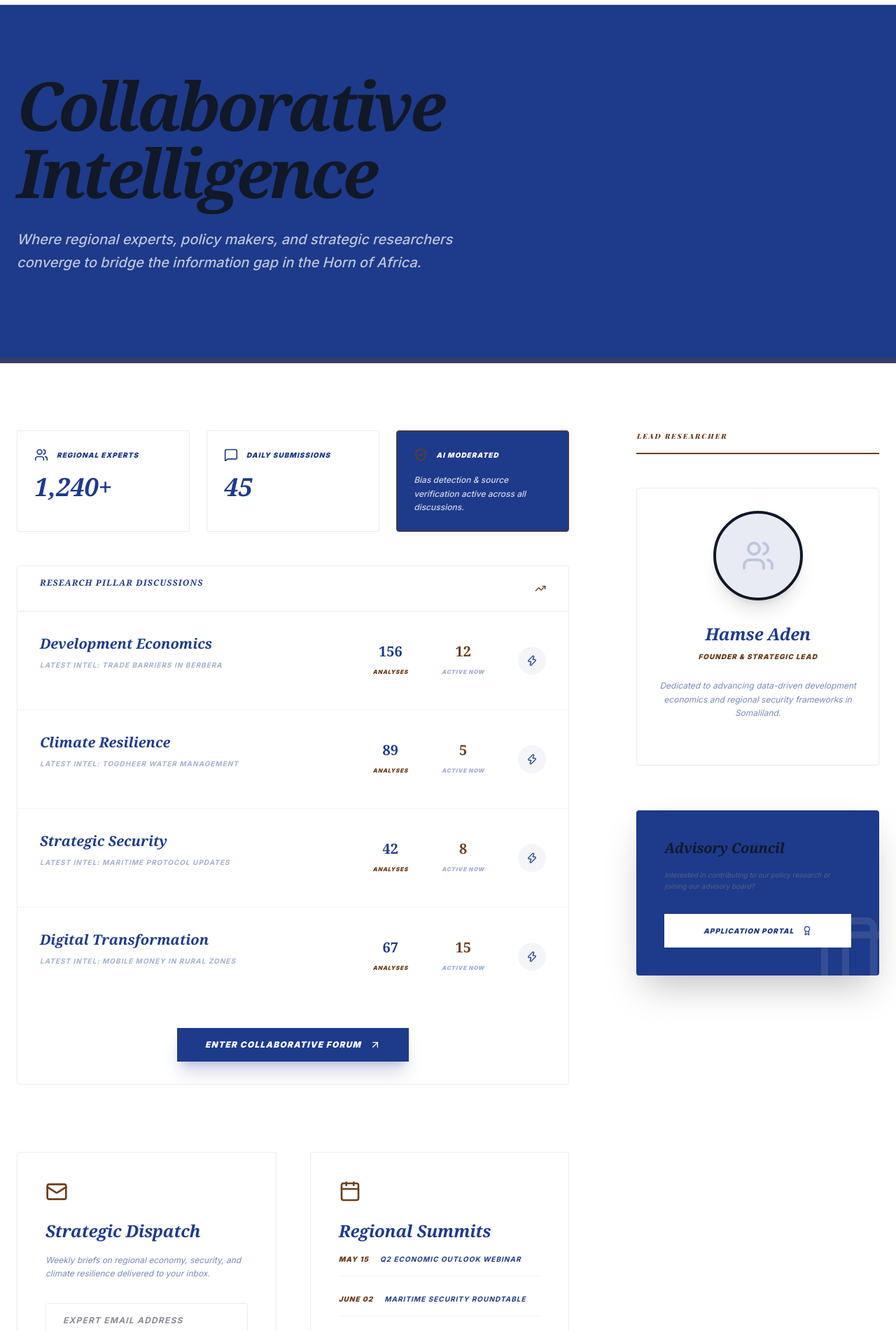
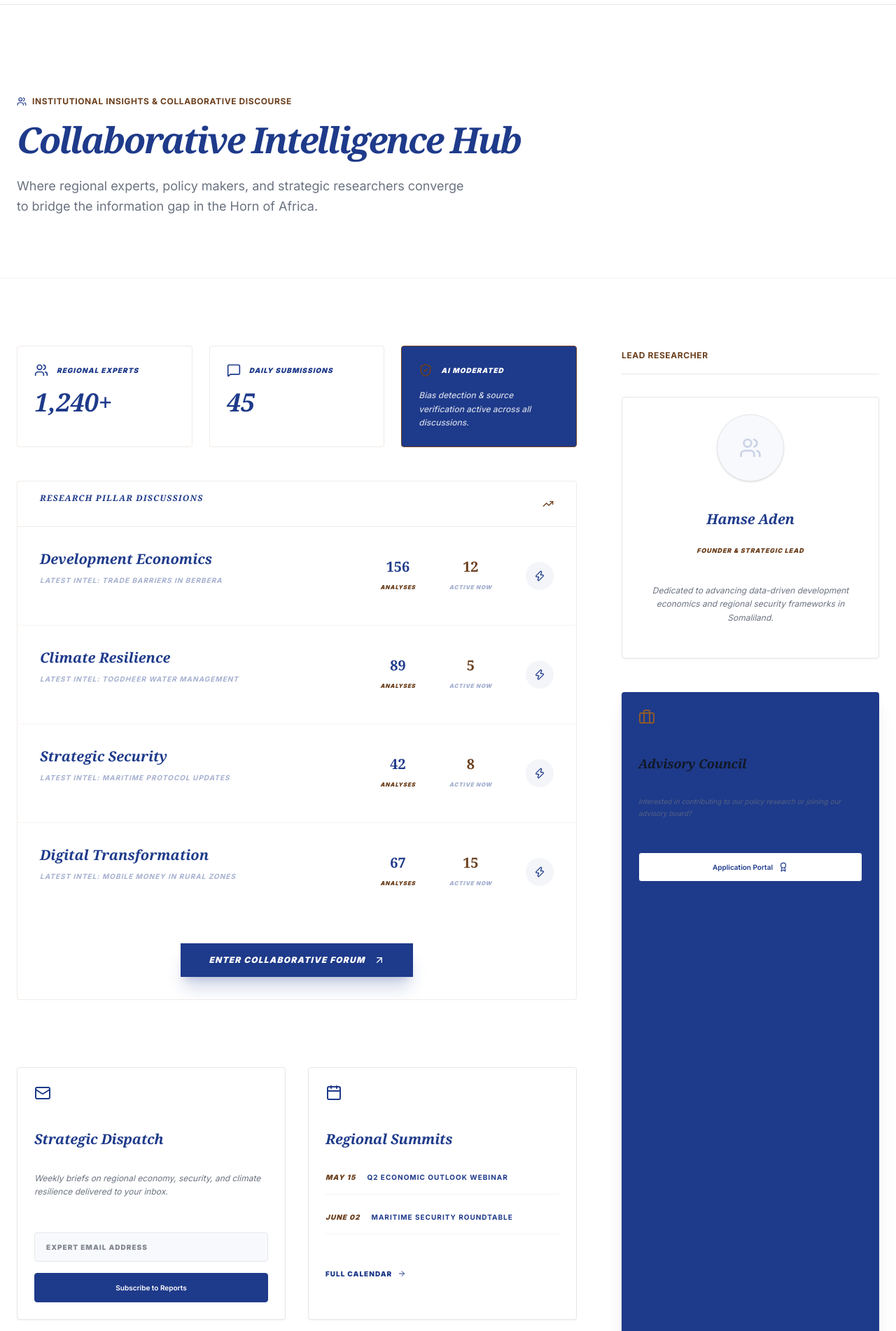
Before and after one commit to hamse2030/XIDIGIS-Platform-, a Next.js app: page /forum in a window 1280 px wide. Shown: the part 58-1960 px from the top of the page at 70% size. Built offline with nearby package versions, Linux system fonts and the light colour scheme; a web font is replaced by a local one.

Commit message:
Refactor: Insights page to white-first institutional design

```diff
--- a/src/app/forum/page.tsx
+++ b/src/app/forum/page.tsx
@@ -7,96 +7,99 @@
 
 export default function ForumPage() {
   return (
-    <div className="flex flex-col min-h-screen bg-accent/20">
-      {/* Dynamic Header */}
-      <section className="bg-primary text-white py-24 border-b-8 border-secondary/30">
-        <div className="container mx-auto px-6">
+    <div className="flex flex-col min-h-screen bg-white">
+      {/* 1. Institutional Header */}
+      <section className="section bg-white pt-32 pb-16 border-b border-gray-100">
+        <div className="container mx-auto">
           <div className="max-w-4xl">
-            <h1 className="text-6xl md:text-8xl font-serif font-black mb-8 italic tracking-tighter leading-none">Collaborative Intelligence</h1>
-            <p className="text-xl text-white/70 max-w-2xl font-medium italic leading-relaxed">
+            <div className="xi-eyebrow">
+              <Users size={14} className="text-primary" /> Institutional Insights & Collaborative Discourse
+            </div>
+            <h1 className="text-primary font-serif italic tracking-tighter">Collaborative Intelligence Hub</h1>
+            <p className="text-lg text-text-muted leading-relaxed">
               Where regional experts, policy makers, and strategic researchers converge to bridge the information gap in the Horn of Africa.
             </p>
           </div>
         </div>
       </section>
 
-      <div className="container mx-auto px-6 py-24">
-        <div className="grid grid-cols-1 xl:grid-cols-3 gap-24">
+      <div className="container mx-auto py-24">
+        <div className="grid grid-cols-1 xl:grid-cols-3 gap-16">
 
           {/* Main Forum Column */}
           <div className="xl:col-span-2 space-y-24">
             <ForumIntegration />
 
             {/* Newsletter & Events Section */}
-            <div className="grid grid-cols-1 md:grid-cols-2 gap-12">
+            <div className="grid grid-cols-1 md:grid-cols-2 gap-8">
               {/* Newsletter */}
-              <div className="bg-white dark:bg-slate-800 p-10 border border-secondary/10 rounded-sm">
-                <Mail className="text-secondary mb-6" size={32} />
-                <h3 className="text-2xl font-serif font-black text-primary italic mb-4">Strategic Dispatch</h3>
-                <p className="text-xs text-primary/60 italic leading-relaxed mb-8">Weekly briefs on regional economy, security, and climate resilience delivered to your inbox.</p>
+              <div className="xi-card">
+                <div className="xi-card__body">
+                  <Mail className="text-primary mb-6" size={24} />
+                  <h3 className="text-xl font-serif font-black text-primary italic mb-4">Strategic Dispatch</h3>
+                  <p className="text-xs text-text-muted italic leading-relaxed mb-8">Weekly briefs on regional economy, security, and climate resilience delivered to your inbox.</p>
                   <form className="space-y-4">
                     <input
                       type="email"
                       placeholder="Expert Email Address"
-                    className="w-full px-6 py-4 bg-accent/20 border border-secondary/10 rounded-sm text-xs font-bold uppercase tracking-widest italic outline-none focus:ring-2 focus:ring-primary/20"
+                      className="w-full px-4 py-3 bg-surface-alt border border-border rounded text-[10px] font-black uppercase tracking-widest outline-none focus:ring-1 focus:ring-primary/20"
                     />
-                  <button className="w-full py-4 bg-primary text-white font-black uppercase tracking-widest text-[10px] hover:bg-secondary transition-all italic">Subscribe via Buttondown</button>
+                    <button className="btn btn-primary w-full text-[10px]">Subscribe to Reports</button>
                   </form>
+                </div>
               </div>
 
               {/* Events */}
-              <div className="bg-white dark:bg-slate-800 p-10 border border-secondary/10 rounded-sm">
-                <Calendar className="text-secondary mb-6" size={32} />
-                <h3 className="text-2xl font-serif font-black text-primary italic mb-4">Regional Summits</h3>
+              <div className="xi-card">
+                <div className="xi-card__body">
+                  <Calendar className="text-primary mb-6" size={24} />
+                  <h3 className="text-xl font-serif font-black text-primary italic mb-4">Regional Summits</h3>
                   <div className="space-y-6">
                     {[
                       { date: "May 15", event: "Q2 Economic Outlook Webinar" },
                       { date: "June 02", event: "Maritime Security Roundtable" }
                     ].map((ev, i) => (
-                    <div key={i} className="flex gap-4 border-b border-secondary/5 pb-4">
+                      <div key={i} className="flex gap-4 border-b border-gray-100 pb-4">
                         <span className="text-[10px] font-black text-secondary uppercase tracking-widest italic">{ev.date}</span>
-                      <span className="text-[10px] font-bold text-primary uppercase tracking-widest italic">{ev.event}</span>
+                        <span className="text-[10px] font-bold text-primary uppercase tracking-widest">{ev.event}</span>
                       </div>
                     ))}
                   </div>
-                <button className="mt-8 text-[10px] font-black text-primary uppercase tracking-widest italic flex items-center gap-2 hover:gap-4 transition-all">
+                  <button className="mt-8 text-[10px] font-black text-primary uppercase tracking-widest flex items-center gap-2 hover:gap-4 transition-all">
                     Full Calendar <ArrowRight size={12} />
                   </button>
                 </div>
               </div>
             </div>
+          </div>
 
           {/* Institutional Sidebar: Team & Advisory */}
-          <div className="space-y-16">
+          <div className="space-y-12">
             {/* Team Bio - User Profile */}
             <div>
-              <h4 className="text-[10px] font-black text-secondary uppercase tracking-[0.2em] mb-12 italic border-b-2 border-secondary pb-4">Lead Researcher</h4>
-              <div className="bg-white dark:bg-slate-800 p-8 border border-secondary/10 rounded-sm text-center">
-                <div className="w-32 h-32 bg-primary/10 rounded-full mx-auto mb-8 flex items-center justify-center overflow-hidden border-4 border-accent shadow-xl">
-                  {/* Placeholder for User Image */}
-                  <Users className="text-primary opacity-20" size={48} />
+              <div className="xi-eyebrow mb-8 border-b border-gray-200 w-full pb-4">Lead Researcher</div>
+              <div className="xi-card text-center">
+                <div className="xi-card__body">
+                  <div className="w-24 h-24 bg-surface-alt rounded-full mx-auto mb-6 flex items-center justify-center overflow-hidden border border-border shadow-sm">
+                    <Users className="text-primary opacity-20" size={32} />
                   </div>
-                <h3 className="text-2xl font-serif font-black text-primary italic mb-2">Hamse Aden</h3>
-                <span className="text-[10px] font-black text-secondary uppercase tracking-widest italic block mb-6">Founder & Strategic Lead</span>
-                <p className="text-xs text-primary/60 italic leading-relaxed mb-8">Dedicated to advancing data-driven development economics and regional security frameworks in Somaliland.</p>
-                <div className="flex justify-center gap-4 text-primary/40">
-
-
-
+                  <h3 className="text-xl font-serif font-black text-primary italic mb-2">Hamse Aden</h3>
+                  <span className="text-[9px] font-black text-secondary uppercase tracking-widest italic block mb-6">Founder & Strategic Lead</span>
+                  <p className="text-xs text-text-muted italic leading-relaxed">Dedicated to advancing data-driven development economics and regional security frameworks in Somaliland.</p>
                 </div>
               </div>
             </div>
 
             {/* Advisory Form */}
-            <div className="bg-primary p-10 rounded-sm text-white shadow-2xl relative overflow-hidden">
-              <div className="absolute bottom-0 right-0 opacity-10 -mr-8 -mb-8">
-                <Briefcase size={120} />
-              </div>
-              <h3 className="text-xl font-serif font-black italic mb-4">Advisory Council</h3>
+            <div className="xi-card bg-primary text-white border-none shadow-xl">
+              <div className="xi-card__body">
+                <Briefcase size={24} className="text-secondary-light mb-6" />
+                <h3 className="text-lg font-serif font-black italic mb-4">Advisory Council</h3>
                 <p className="text-[10px] opacity-70 italic leading-relaxed mb-8">Interested in contributing to our policy research or joining our advisory board?</p>
-              <button className="w-full py-4 bg-white text-primary font-black uppercase tracking-widest text-[10px] flex items-center justify-center gap-3 hover:bg-secondary transition-all italic">
+                <button className="btn btn-primary bg-white text-primary w-full text-[10px]">
                   Application Portal <Award size={14} />
                 </button>
+              </div>
             </div>
           </div>
 
```
Lines whose indentation alone changed are shown as unchanged.
